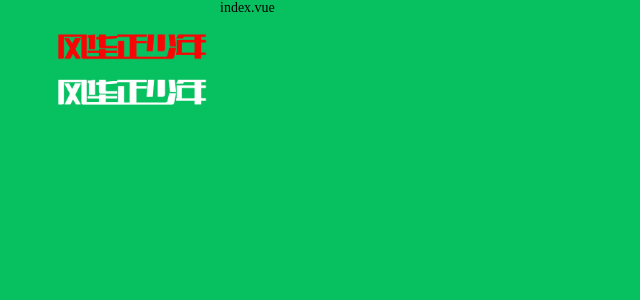
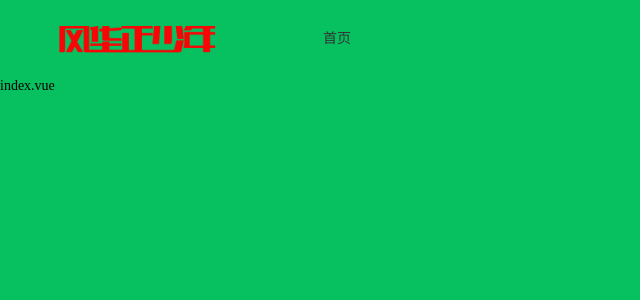
Before and after one commit to Wesley-Work/MTB-Official, a Vue app: page / in a window 1280 px wide. Shown: the top 300 px of the page, without its empty margins (0-640 px from the left). Built offline with nearby package versions, Linux system fonts and the light colour scheme.

Commit message:
chore: html title

```diff
--- a/index.html
+++ b/index.html
@@ -4,7 +4,7 @@
     <meta charset="UTF-8" />
     <link rel="icon" type="image/svg+xml" href="/vite.svg" />
     <meta name="viewport" content="width=device-width, initial-scale=1.0" />
-    <title>Vite + Vue + TS</title>
+    <title>团委学生会媒体部</title>
   </head>
   <body>
     <div id="app"></div>
--- a/src/components/header.vue
+++ b/src/components/header.vue
@@ -1,28 +1,18 @@
 <template>
   <div class="mtb-header">
     <div class="wrap">
-      <a class="am-logo" href="/"
-        ><img alt="" src="@assets/fhzsn_red.png" /><img alt="" src="@assets/fhzsn_white.png"
-      /></a>
+      <div class="logo">
+        <a style="width: 100%; height: 100%" href="/">
+          <img alt="风华正少年" src="@assets/fhzsn_red.png" />
+          <img alt="风华正少年" src="@assets/fhzsn_white.png" />
+        </a>
+      </div>
       <div class="nav">
         <ul class="subnav-ul fl">
-          <li>
-            <a class="" target="_self" href="/product/hardware"><span>产品系列</span></a>
-            <div class="nav-down" hidden="" style="display: none">
-              <div class="nav-tab"><a class="active">教学硬件</a><a>教学应用</a><a>管理平台</a></div>
-            </div>
-          </li>
-          <li>
-            <a class="" target="_self" href="/home"><span>解决方案</span></a>
-          </li>
-          <li>
-            <a class="" target="_self" href="/support"><span>服务支持</span></a>
-          </li>
-          <li>
-            <a class="" target="_self" href="/home"><span>教师发展</span></a>
-          </li>
-          <li>
-            <a class="" target="_self" href="/home"><span>关于希沃</span></a>
+          <li v-for="(item, index) in defaultNav" :key="index">
+            <a :class="item.extraClass" :target="item.target" :href="`javascript:void(${index})`">
+              <span>{{ item.label }}</span>
+            </a>
           </li>
         </ul>
       </div>
@@ -30,8 +20,25 @@
   </div>
 </template>
 
+<script setup lang="tsx">
+import { defineComponent, ref } from 'vue';
+import router from '../router';
+
+const defaultNav = ref([
+  {
+    extraClass: '',
+    label: '首页',
+    target: '_blank',
+    path: '/',
+  },
+]);
+
+const clickToPath = (path: string) => {
+  router.push(path);
+};
+</script>
+
 <script lang="tsx">
-import { defineComponent } from 'vue';
 export default defineComponent({
   name: 'MTBHeader',
 });
@@ -39,24 +46,73 @@ export default defineComponent({
 
 <style lang="scss">
 .mtb-header {
+  display: flex;
+  flex-direction: row;
+  width: 100%;
+  height: 78px;
   background: linear-gradient(180deg, rgba(0, 0, 0, 0.3) 0%, rgba(0, 0, 0, 0) 100%);
+  position: fixed;
+  top: 0;
+  left: 0;
+  z-index: 1305;
+  transition: all 0.3s ease-out;
+
+  &:hover {
+    background: var(--td-bg-color-container) !important;
+    .wrap {
+      .logo {
+        img:first-of-type {
+          display: block;
+        }
+        img {
+          display: none;
+        }
+      }
+      .nav {
+        .subnav-ul a {
+          color: #333;
+        }
+      }
+    }
+  }
   .wrap {
     width: 1200px;
     margin: 0px auto;
+    font-size: 0;
 
-    .am-logo {
-      margin-top: 26px;
-      float: left;
-      width: 180px;
-      height: 26px;
+    .logo {
+      position: relative;
+      display: inline-block;
+      vertical-align: middle;
+      width: 190px;
+      height: 43.5px;
       img {
+        position: absolute;
+        top: 0;
         width: 100%;
+      }
+      img:first-of-type {
+        display: none;
       }
     }
     .nav {
-      float: right;
-      min-width: 70%;
+      display: inline-block;
+      vertical-align: middle;
+      width: calc(100% - 280px);
       font-size: 0;
+      padding-left: 68px;
+      .subnav-ul li {
+        display: inline-block;
+        vertical-align: top;
+        font-size: 14px;
+      }
+      .subnav-ul a {
+        // color: #333;
+        color: #fff;
+        display: block;
+        margin: 0px 25px;
+        line-height: 78px;
+      }
     }
   }
   img {
--- a/src/index.vue
+++ b/src/index.vue
@@ -1,3 +1,13 @@
 <template>
-  <router-view></router-view>
+  <MTBHeader></MTBHeader>
+  <router-view class="waitHeader"></router-view>
 </template>
+<script setup lang="tsx">
+import MTBHeader from '@components/header.vue';
+</script>
+
+<style lang="scss">
+.waitHeader {
+  margin-top: 78px;
+}
+</style>
--- a/src/pages/index.vue
+++ b/src/pages/index.vue
@@ -1,6 +1,5 @@
 <template>
   <div class="container">
-    <MTBHeader></MTBHeader>
     <div>index.vue</div>
   </div>
 </template>
@@ -8,7 +7,6 @@
 <script setup lang="tsx">
 import { onMounted } from 'vue';
 import { config } from '@src/config';
-import MTBHeader from '@components/header.vue';
 
 onMounted(() => {
   // 招新Console
--- a/src/style/_reset.less
+++ b/src/style/_reset.less
@@ -374,3 +374,223 @@ template {
 }
 
 /* stylelint-enable */
+
+* {
+	margin: 0;
+	padding: 0;
+	/* 清除移动端 a 标签等点击区域变色 */
+	-webkit-tap-highlight-color: rgba(255, 255, 255, 0);
+}
+
+body {
+	-webkit-font-smoothing: antialiased;
+}
+
+div::-webkit-scrollbar {
+	display: none;
+}
+
+ul,
+ol {
+	list-style: none;
+}
+
+img {
+	border: 0;
+	vertical-align: top;
+}
+
+a {
+	text-decoration: none;
+	color: #666;
+}
+
+a:focus {
+	outline: none;
+	border: 0;
+}
+
+i {
+	font-style: normal;
+}
+
+table {
+	table-layout: fixed;
+}
+
+h1,
+h2,
+h3,
+h4,
+h5,
+h6,
+div,
+p,
+li,
+a,
+textarea,
+span {
+	word-break: break-word;
+
+}
+
+p {
+	display: -webkit-box;
+	-webkit-box-orient: vertical;
+	/*-webkit-line-clamp: 3;*/
+}
+
+a:hover {
+	text-decoration: none;
+}
+
+body,
+h1,
+h2,
+h3,
+h4,
+h5,
+h6,
+div,
+dl,
+dt,
+dd,
+ol,
+ul,
+li,
+form,
+table,
+th,
+td,
+a,
+img,
+var,
+em,
+input,
+textarea,
+select,
+option {
+	margin: 0;
+	padding: 0;
+	font-weight: normal;
+	-webkit-user-select: text !important;
+}
+
+em {
+	font-style: normal;
+}
+
+html,
+body {
+	text-align: left;
+}
+
+.clearfix {
+	zoom: 1;
+}
+
+.clearfix:after,
+.KitChenDiv:after,
+.hivo:after,
+.teacher-develop:after,
+.SeriveTag:after,
+.Scroll:after,
+.container:after {
+	content: "";
+	display: block;
+	clear: both;
+	vertical-align: middle;
+	height: 0;
+}
+
+select::-ms-expand {
+	display: none;
+}
+
+input::-webkit-input-placeholder {
+	color: #999;
+}
+
+input::-moz-placeholder {
+	color: #999;
+}
+
+input::-ms-input-placeholder {
+	color: #999;
+}
+
+textarea::-webkit-input-placeholder {
+	color: #999;
+}
+
+textarea::-moz-placeholder {
+	color: #999;
+}
+
+textarea::-ms-input-placeholder {
+	color: #999;
+}
+
+select::-ms-expand {
+	display: none;
+}
+
+input[type="button"],
+input[type="submit"],
+input[type="reset"] {
+	-webkit-appearance: none;
+	-webkit-user-select: none;
+}
+
+input,
+textarea,
+select {
+	outline: none;
+	border: 0;
+	background: transparent;
+	appearance: none;
+	-moz-appearance: none;
+	-webkit-appearance: none;
+	-webkit-user-select: none;
+	vertical-align: middle;
+	cursor: pointer;
+}
+
+.imagespa {
+	position: absolute;
+	top: 0;
+	left: 0;
+	bottom: 0;
+	right: 0;
+	margin: auto;
+}
+
+.opc {
+	opacity: 0;
+	filter: alpha(opacity=0);
+	-moz-opacity: 0;
+	-khtml-opacity: 0;
+}
+
+.fr {
+	float: right;
+}
+
+.fl {
+	float: left;
+}
+
+.mask {
+	width: 100%;
+	height: 100%;
+	background: rgba(0, 0, 0, 0.7);
+	position: fixed;
+	top: 0;
+	left: 0;
+	z-index: 99999;
+	display: none;
+}
+
+svg {
+	vertical-align: middle;
+}
```
